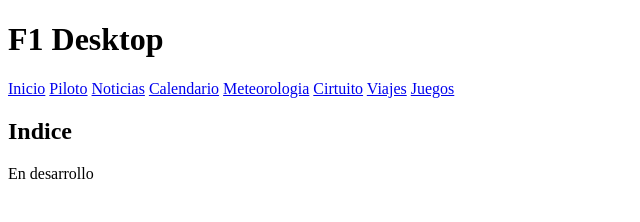
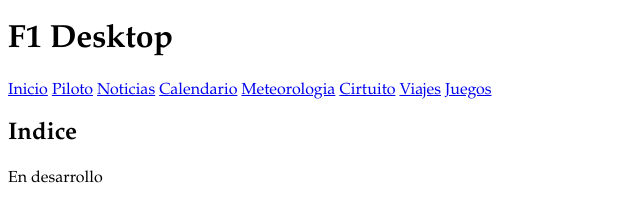
Before and after one commit to carolbgmm/F1Desktop, a plain HTML site: page index.html in a window 1280 px wide. Shown: the whole page, without its empty margins (0-640 px from the left). Drawn offline with Linux system fonts and the light colour scheme.

Commit message:
P2 añadida fuente (ejercicio 8)

```diff
--- a/estilo/estilo.css
+++ b/estilo/estilo.css
@@ -1 +1,2 @@
 /*Carolina Barrios González uo275673*/
+body { font-family: Goudy Old Style, Garamond, Big Caslon, Times New Roman, serif ;}
```
